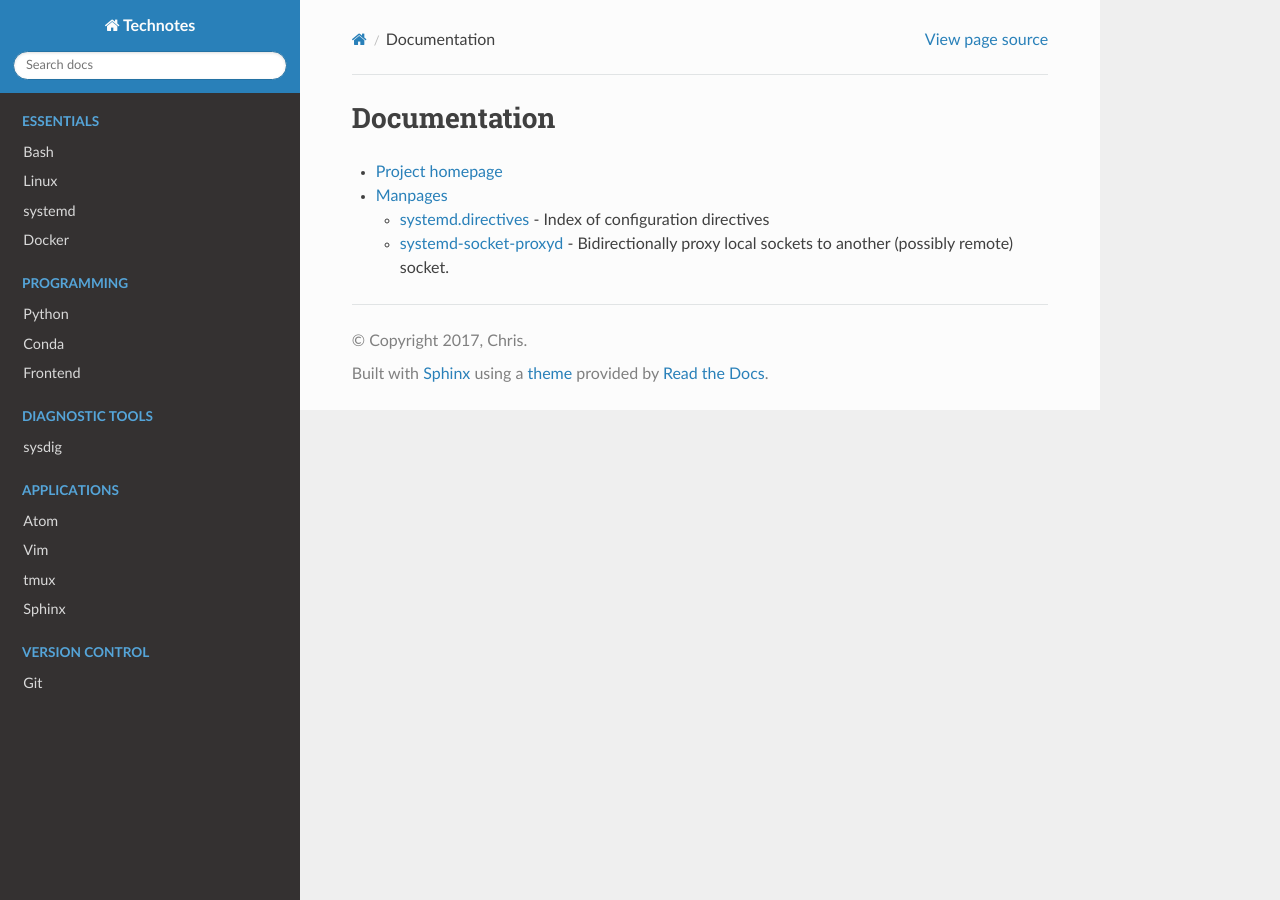
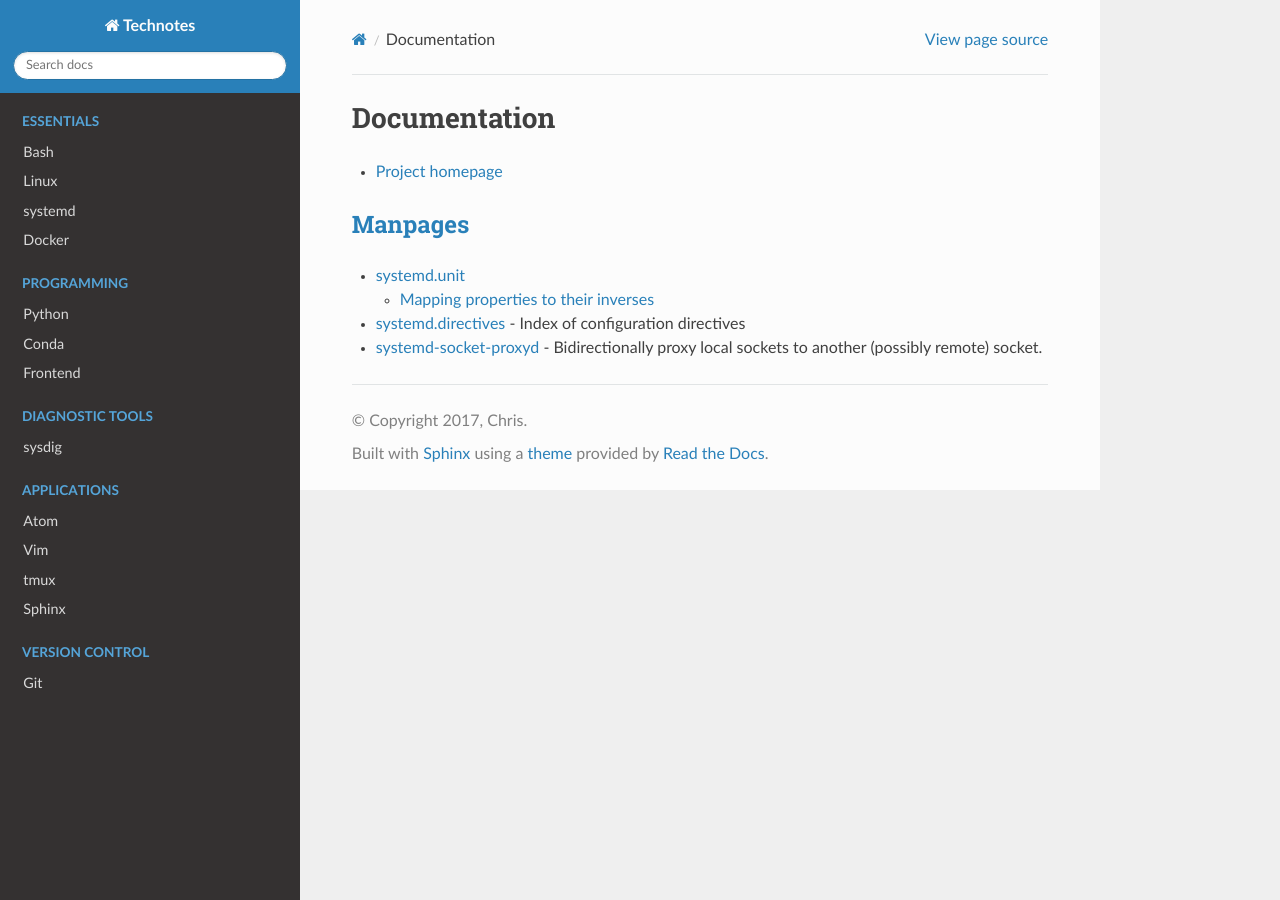
Before and after one commit to heterotopian/technotes, a Sphinx documentation site: the page built from source/systemd/doc.rst, in a window 1280 px wide. Built offline with Sphinx 7.4.7 and the Read the Docs theme 2.0.0, drawn with Linux system fonts in a browser that asks for light colours.

Commit message:
Minor changes

```diff
--- a/source/systemd/doc.rst
+++ b/source/systemd/doc.rst
@@ -2,9 +2,15 @@ Documentation
 =============
 
 - `Project homepage <https://www.freedesktop.org/wiki/Software/systemd/>`_
-- `Manpages <http://0pointer.de/public/systemd-man/>`_
 
-  - `systemd.directives <http://0pointer.de/public/systemd-man/systemd.directives.html>`_ -
-    Index of configuration directives
-  - `systemd-socket-proxyd <http://0pointer.de/public/systemd-man/systemd-socket-proxyd.html>`_ -
-    Bidirectionally proxy local sockets to another (possibly remote) socket.
+`Manpages <http://0pointer.de/public/systemd-man/>`_
+----------------------------------------------------
+
+- `systemd.unit <https://www.freedesktop.org/software/systemd/man/systemd.unit.html>`_
+
+  - `Mapping properties to their inverses <https://www.freedesktop.org/software/systemd/man/systemd.unit.html#Mapping%20of%20unit%20properties%20to%20their%20inverses>`_
+
+- `systemd.directives <http://0pointer.de/public/systemd-man/systemd.directives.html>`_ -
+  Index of configuration directives
+- `systemd-socket-proxyd <http://0pointer.de/public/systemd-man/systemd-socket-proxyd.html>`_ -
+  Bidirectionally proxy local sockets to another (possibly remote) socket.
```
